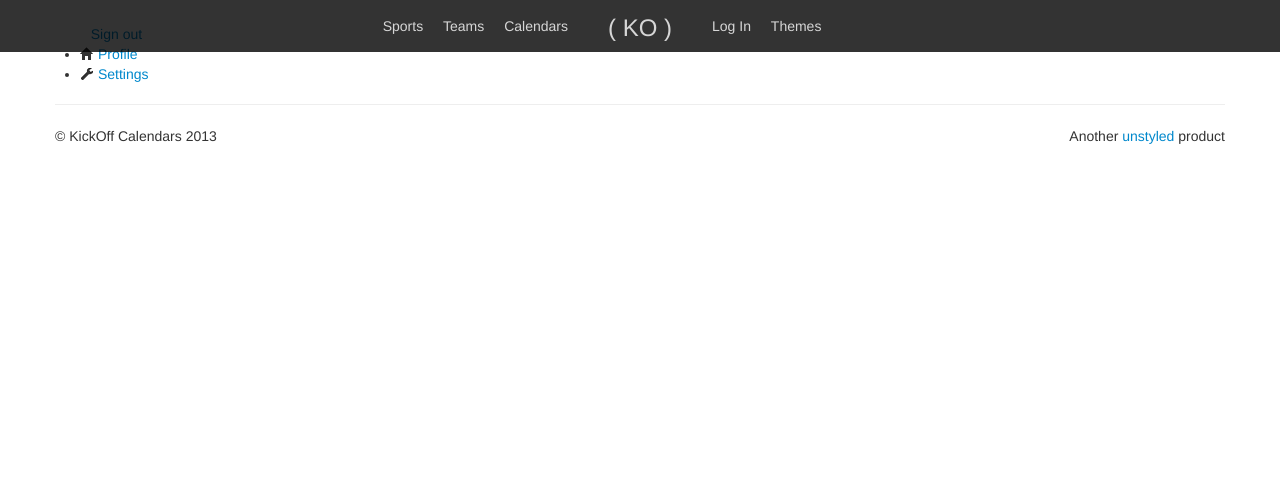
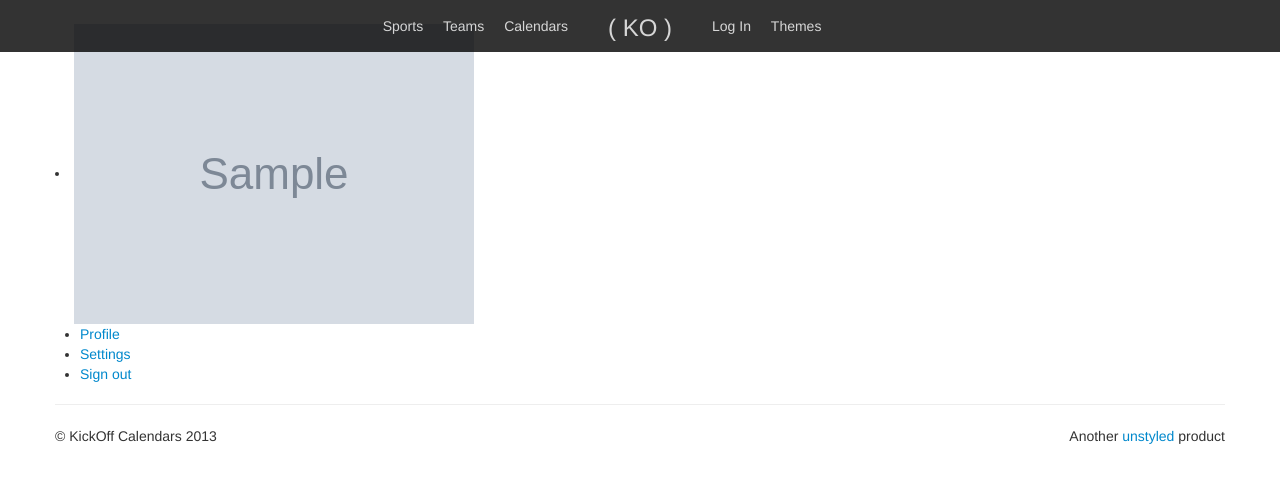
Before and after one commit to si/kickoff, a CakePHP app: the page made by app/View/Elements/Navigation/user_menu.ctp in a window 1280 px wide. Shown: the top 483 px of the page. Run offline with PHP 8.4 and a stand-in for CakePHP, Linux system fonts and the light colour scheme; the template is opened without the code that fills it: most values are stand-ins (such as "Sample title", 1, 10 or a date in 2020); grey boxes marked "Sample" are stand-in pictures; data that the repository does not hold is empty; some libraries are stand-ins or nearby versions; some web fonts are replaced.

Commit message:
Refactored User navigation

```diff
--- a/app/View/Elements/Navigation/user_menu.ctp
+++ b/app/View/Elements/Navigation/user_menu.ctp
@@ -1,26 +1,11 @@
-<div id="UserMenu">
-	<div class="profile_image"
-	     style="background-image: url('<?=$authuser['UserDetail']['User']['picture']?>')"
-	></div>
-
-	<a class="username" onclick="$('#User_Dropdown').slideToggle('fast'); return false">
-		<i class="icon-expand-alt"></i><span class="iconText"> <?php echo $this->Session->read('Auth.User.username')?></span>
-	</a>
-	<a id="SignOut_Button" href="/users/logout"><i class="icon-signout"></i><span class="iconText"> Sign out</span></a>
-
-	<div id="User_Dropdown">
-		<div class="actions">
-			<ul>
-				<li><a href="/home">
-						<i class="icon-home"></i> Profile
-					</a>
-				</li>
-				<li>
-					<a href="/home">
-						<i class="icon-wrench"></i> Settings
-					</a>
-				</li>
-			</ul>
-		</div>
-	</div>
-</div>
+<li>
+	<?
+	echo $this->Html->image($authuser['UserDetail']['User']['picture']);
+  echo $this->Session->read('Auth.User.username');
+  ?>
+  <ul>
+    <li><?php echo $this->Html->link('Profile','#'); ?></li>
+    <li><?php echo $this->Html->link('Settings','#'); ?></li>
+    <li><?php echo $this->Html->link('Sign out',array('controller'=>'users','action'=>'logout')); ?></li>
+  </ul>
+</li>
```
